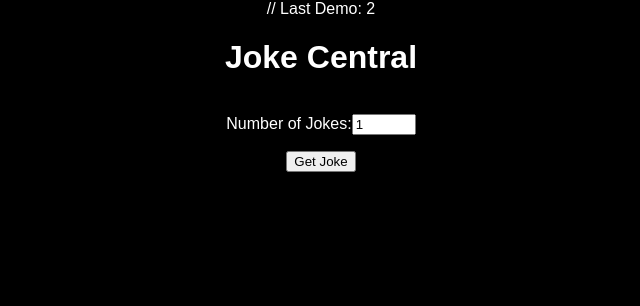
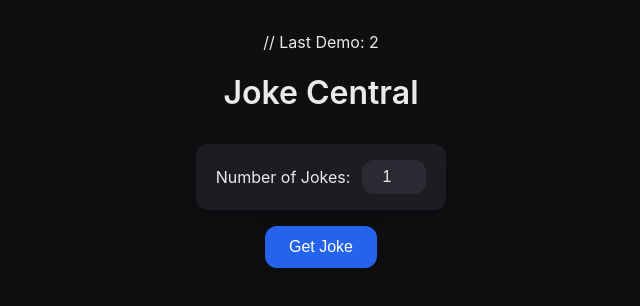
Before and after one commit to TheMalevolentOne1/CO3404-Distributed-Systems, a website: page index.html in a window 1280 px wide. Shown: the whole page, without its empty margins (319-959 px from the left). Drawn offline with Linux system fonts and the light colour scheme.

Commit message:
ChatGPT provided CSS improvement.

```diff
--- a/index.html
+++ b/index.html
@@ -12,6 +12,6 @@
     <h1>Joke Central</h1>
     <p class="joke-question">Number of Jokes:<input for="joke-question" id="joke-num" type="number" min="1" max="100" value="1"></p>
     <button id="get-joke">Get Joke</button>
-    <div id="answer-field"></div>
+    <div id="answer-field" hidden></div>
 </body>
 </html>
--- a/stylesheet.css
+++ b/stylesheet.css
@@ -1,12 +1,98 @@
+/* ---------- THEME VARIABLES ---------- */
+:root {
+  --bg: #0f0f12;          /* background */
+  --fg: #eaeaea;          /* text */
+  --card-bg: #1c1c22;     /* content background */
+  --accent: #2563eb;      /* button accent color */
+  --radius: 12px;         /* corner roundness */
+  --transition: 0.25s ease;
+  --shadow: 0 4px 16px rgba(0, 0, 0, 0.3);
+}
+
+/* ---------- BASE LAYOUT ---------- */
+* {
+  box-sizing: border-box;
+}
+
 body {
-  font-family: sans-serif;
-  color: white;
   margin: 0;
-  background-color: black;
+  padding: 2rem;
+  font-family: "Inter", "Segoe UI", Arial, sans-serif;
+  color: var(--fg);
+  background-color: var(--bg);
 
   display: flex;
-  flex-direction: column; /* stack items top-to-bottom */
-  justify-content:baseline; /* center vertically */
-  align-items: center; /* center horizontally */
-  height: 100vh; /* full viewport height */
+  flex-direction: column;
+  justify-content: flex-start;
+  align-items: center;
+  min-height: 100vh;
 }
+
+/* ---------- HEADER ---------- */
+h1 {
+  font-weight: 600;
+  font-size: 2rem;
+  margin-bottom: 1rem;
+  text-align: center;
+}
+
+/* ---------- CONTENT ---------- */
+p.joke-question {
+  background: var(--card-bg);
+  padding: 1rem 1.2rem;
+  border-radius: var(--radius);
+  box-shadow: var(--shadow);
+  display: flex;
+  align-items: center;
+  gap: 0.75rem;
+  margin-bottom: 1rem;
+}
+
+input[type="number"] {
+  background: #2a2a33;
+  border: none;
+  color: var(--fg);
+  border-radius: var(--radius);
+  padding: 0.5rem 0.8rem;
+  width: 4rem;
+  font-size: 1rem;
+  text-align: center;
+  outline: none;
+  transition: box-shadow var(--transition);
+}
+
+input[type="number"]:focus {
+  box-shadow: 0 0 0 2px var(--accent);
+}
+
+/* ---------- BUTTON ---------- */
+button {
+  background-color: var(--accent);
+  color: #fff;
+  border: none;
+  border-radius: var(--radius);
+  padding: 0.75rem 1.5rem;
+  font-size: 1rem;
+  cursor: pointer;
+  box-shadow: var(--shadow);
+  transition: background-color var(--transition), transform var(--transition);
+}
+
+button:hover {
+  background-color: #1d4ed8;
+  transform: translateY(-2px);
+}
+
+/* ---------- ANSWER FIELD ---------- */
+#answer-field {
+  margin-top: 2rem;
+  background: var(--card-bg);
+  padding: 1.5rem;
+  border-radius: var(--radius);
+  box-shadow: var(--shadow);
+  width: 100%;
+  max-width: 600px;
+  min-height: 100px;
+  font-size: 1.1rem;
+  line-height: 1.5;
+}
```
